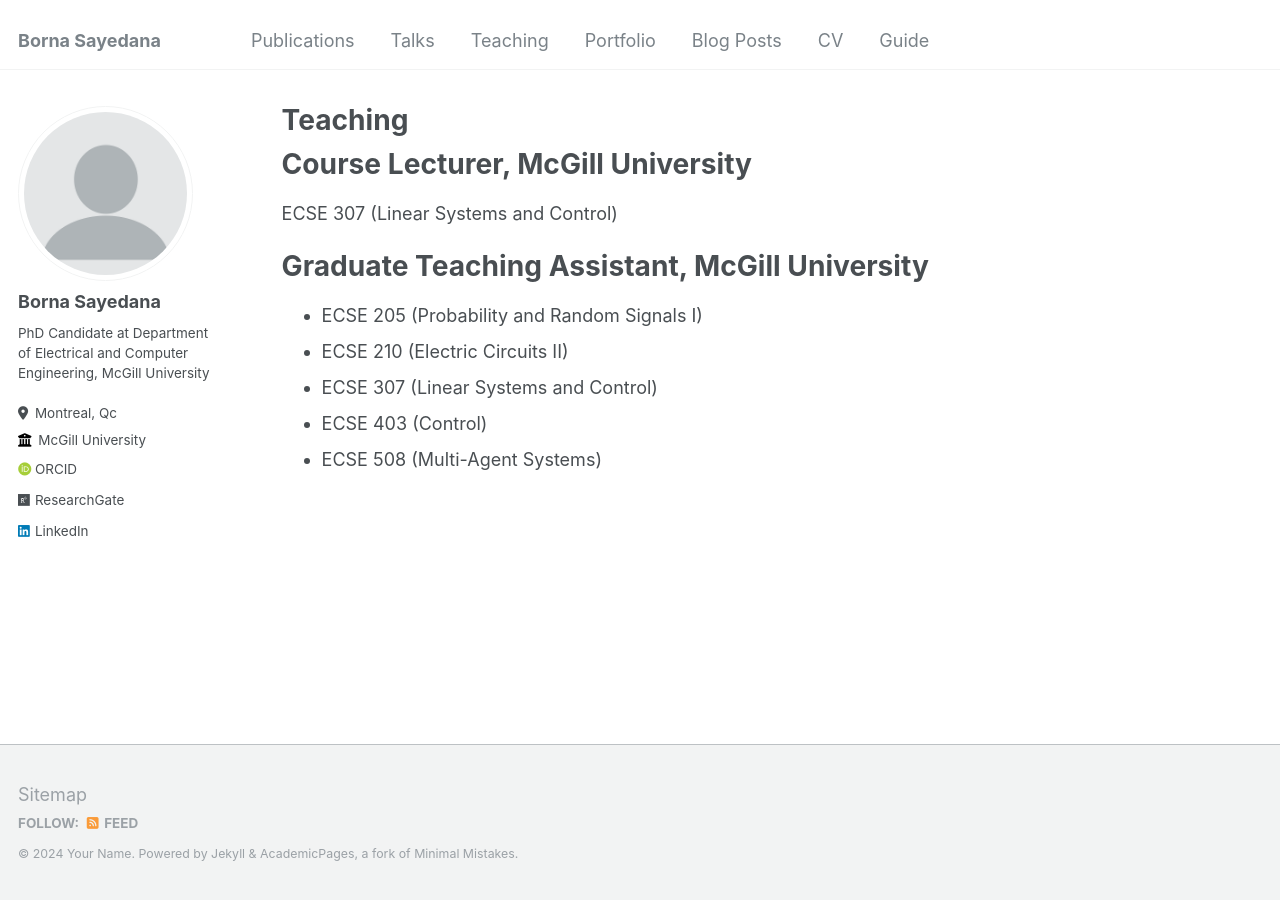
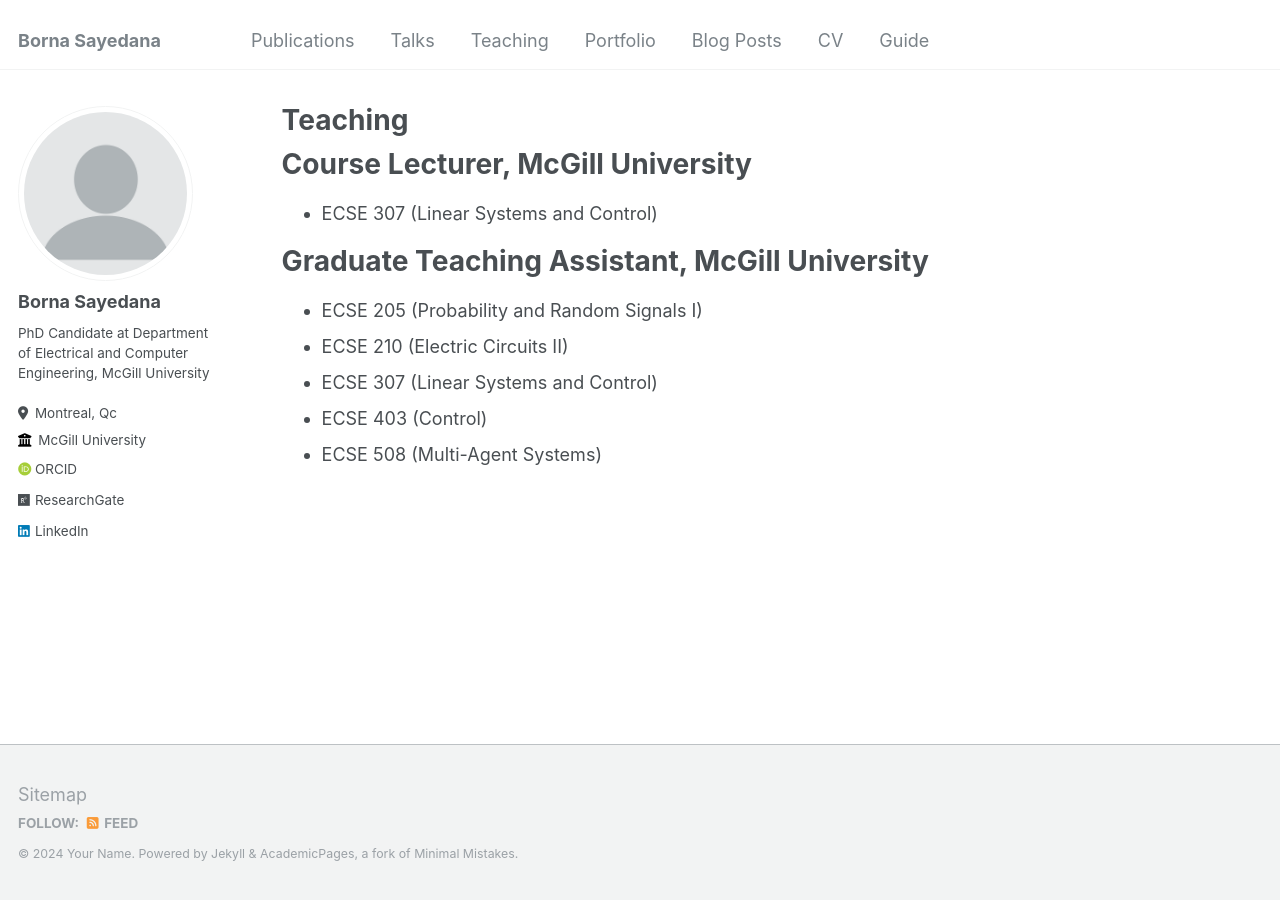
Before and after one commit to bornasayedana/bornasayedana.github.io, a Jekyll site: the page built from _pages/teaching.md, in a window 1280 px wide. Built offline with Jekyll 4.4.1, drawn with Linux system fonts in a browser that asks for light colours; some web fonts are replaced.

```diff
--- a/_pages/teaching.md
+++ b/_pages/teaching.md
@@ -6,7 +6,7 @@ author_profile: true
 ---
 Course Lecturer, McGill University
 ======
-ECSE 307 (Linear Systems and Control)
+* ECSE 307 (Linear Systems and Control)
 
 Graduate Teaching Assistant, McGill University
 ======
```
